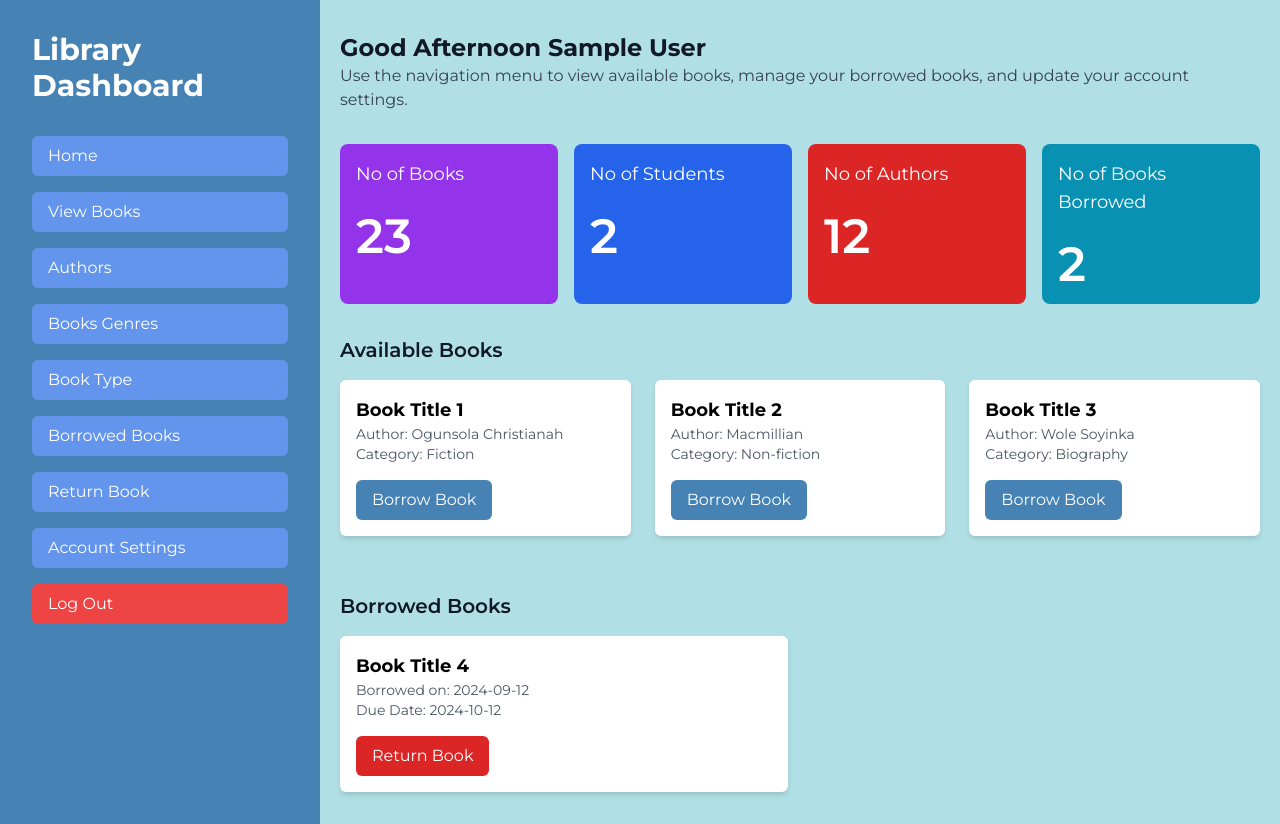
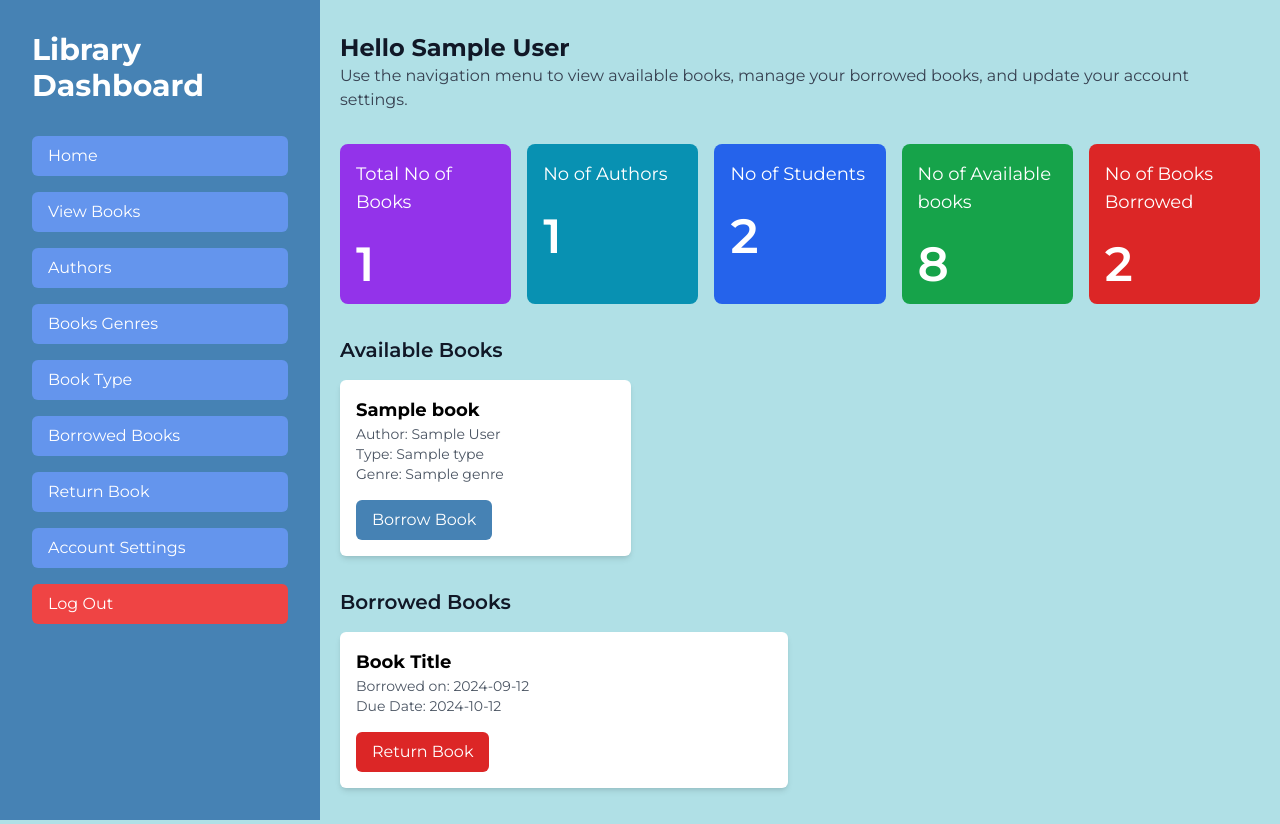
Before and after one commit to Christianah2/library_system, a PHP site: page /dashboard.php in a window 1280 px wide. Run offline with PHP 8.4, Linux system fonts and the light colour scheme; the visitor is signed in with stand-in values (Sample User, id 1); tables that the repository leaves empty hold one stand-in row (values such as "Sample post"); some libraries are stand-ins or nearby versions.

Commit message:
editing dashboard

```diff
--- a/dashboard.php
+++ b/dashboard.php
@@ -1,3 +1,30 @@
+<?php
+include 'connection.php';
+
+// query to get the number of books in the database
+$book_count_query = "SELECT COUNT(*) AS book_count FROM books";
+$book_count_result = mysqli_query($conn, $book_count_query);
+$book_count = mysqli_fetch_assoc($book_count_result)['book_count'];
+
+// query to get the number of authors in the database
+$author_count_query = "SELECT COUNT(*) AS author_count FROM authors";
+$author_count_result = mysqli_query($conn, $author_count_query);
+$author_count = mysqli_fetch_assoc($author_count_result)['author_count'];
+
+// query to fetch all books from the database
+$books_query = "SELECT books.title, authors.author_name, book_types.book_type_name, genres.genre_name
+                FROM books
+                LEFT JOIN authors ON books.author_id = authors.author_id
+                LEFT JOIN genres ON books.genre_id = genres.genre_id
+                LEFT JOIN book_types ON books.book_type_id = book_types.book_type_id";
+$books_result = mysqli_query($conn, $books_query);
+
+if (!$books_result) {
+    die("Query failed: " . mysqli_error($conn));
+}
+
+?>
+
 <!DOCTYPE html>
 <html lang="en">
 
@@ -22,7 +49,7 @@
         <!-- Main Content -->
         <div class="flex-1 px-5 py-8 bg-powderblue">
             <h2 class="text-2xl font-bold text-gray-900">
-                Good Afternoon <?php echo $_SESSION['admin_firstname']?>
+                Hello <?php echo $_SESSION['admin_firstname'] ?>
             </h2>
             <span class=" text-gray-700">
                 Use the navigation menu to view available books, manage your borrowed
@@ -31,20 +58,24 @@
 
             <!-- Book Categories Section -->
             <div class="mt-8">
-                <div class="grid grid-cols-4 gap-x-4">
+                <div class="grid grid-cols-5 gap-x-4">
                     <div class="bg-purple-600 rounded-lg p-4 text-white">
-                        <p class="text-lg">No of Books</p>
-                        <p class="text-5xl font-semibold pt-6 ">23</p>
+                        <p class="text-lg">Total No of Books</p>
+                        <p class="text-5xl font-semibold pt-6 "><?php echo $book_count; ?></p>
+                    </div>
+                    <div class="bg-cyan-600 rounded-lg p-4 text-white">
+                        <p class="text-lg">No of Authors</p>
+                        <p class="text-5xl font-semibold pt-6 "><?php echo $author_count; ?></p>
                     </div>
                     <div class="bg-blue-600 rounded-lg p-4 text-white">
                         <p class="text-lg">No of Students</p>
                         <p class="text-5xl font-semibold pt-6 ">2</p>
                     </div>
+                    <div class="bg-green-600 rounded-lg p-4 text-white">
+                        <p class="text-lg">No of Available books</p>
+                        <p class="text-5xl font-semibold pt-6 ">8</p>
+                    </div>
                     <div class="bg-red-600 rounded-lg p-4 text-white">
-                        <p class="text-lg">No of Authors</p>
-                        <p class="text-5xl font-semibold pt-6 ">12</p>
-                    </div>
-                    <div class="bg-cyan-600 rounded-lg p-4 text-white">
                         <p class="text-lg">No of Books Borrowed</p>
                         <p class="text-5xl font-semibold pt-6 ">2</p>
                     </div>
@@ -56,52 +87,31 @@
                 <h3 class="text-xl font-semibold text-gray-900">Available Books</h3>
                 <div class="grid grid-cols-1 md:grid-cols-3 gap-6 mt-4">
                     <!-- Book Items -->
-                    <!-- This section will be populated with PHP and SQL queries -->
+                    <?php while ($book = mysqli_fetch_assoc($books_result)) { ?>
                     <div class="bg-white p-4 rounded-md shadow-md">
-                        <h4 class="text-lg font-bold">Book Title 1</h4>
-                        <p class="text-sm text-gray-600">Author: Ogunsola Christianah</p>
-                        <p class="text-sm text-gray-600">Category: Fiction</p>
+                        <h4 class="text-lg font-bold"><?php echo ($book['title']); ?></h4>
+                        <p class="text-sm text-gray-600">Author: <?php echo ($book['author_name']); ?></p>
+                        <p class="text-sm text-gray-600">Type: <?php echo ($book['book_type_name']); ?></p>
+                        <p class="text-sm text-gray-600">Genre: <?php echo ($book['genre_name']); ?></p>
                         <button class="mt-4 px-4 py-2 bg-steelblue text-white rounded-md hover:bg-cornflowerblue">
                             Borrow Book
                         </button>
                     </div>
-
-                    <div class="bg-white p-4 rounded-md shadow-md">
-                        <h4 class="text-lg font-bold">Book Title 2</h4>
-                        <p class="text-sm text-gray-600">Author: Macmillian</p>
-                        <p class="text-sm text-gray-600">Category: Non-fiction</p>
-                        <button class="mt-4 px-4 py-2 bg-steelblue text-white rounded-md hover:bg-cornflowerblue">
-                            Borrow Book
-                        </button>
-                    </div>
-
-                    <div class="bg-white p-4 rounded-md shadow-md">
-                        <h4 class="text-lg font-bold">Book Title 3</h4>
-                        <p class="text-sm text-gray-600">Author: Wole Soyinka</p>
-                        <p class="text-sm text-gray-600">Category: Biography</p>
-                        <button class="mt-4 px-4 py-2 bg-steelblue text-white rounded-md hover:bg-cornflowerblue">
-                            Borrow Book
-                        </button>
-                    </div>
-                    <div>
-                        <!-- Additional book items can be displayed here -->
-                    </div>
+                    <?php } ?>
                 </div>
 
                 <!-- Borrowed Books Section -->
                 <div class="mt-8">
                     <h3 class="text-xl font-semibold text-gray-900">Borrowed Books</h3>
                     <div class="grid grid-cols-1 md:grid-cols-2 gap-6 mt-4">
-                        <!-- Placeholder for borrowed books, it will be populated with PHP -->
                         <div class="bg-white p-4 rounded-md shadow-md">
-                            <h4 class="text-lg font-bold">Book Title 4</h4>
+                            <h4 class="text-lg font-bold">Book Title </h4>
                             <p class="text-sm text-gray-600">Borrowed on: 2024-09-12</p>
                             <p class="text-sm text-gray-600">Due Date: 2024-10-12</p>
                             <button class="mt-4 px-4 py-2 bg-red-600 text-white rounded-md hover:bg-red-800">
                                 Return Book
                             </button>
                         </div>
-                        <!-- Additional borrowed book items can be displayed here -->
                     </div>
                 </div>
             </div>
```
Also changed, not shown: 1 other file.
